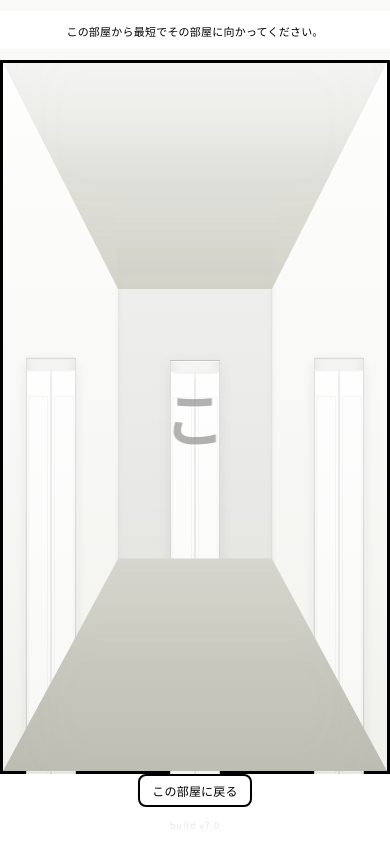
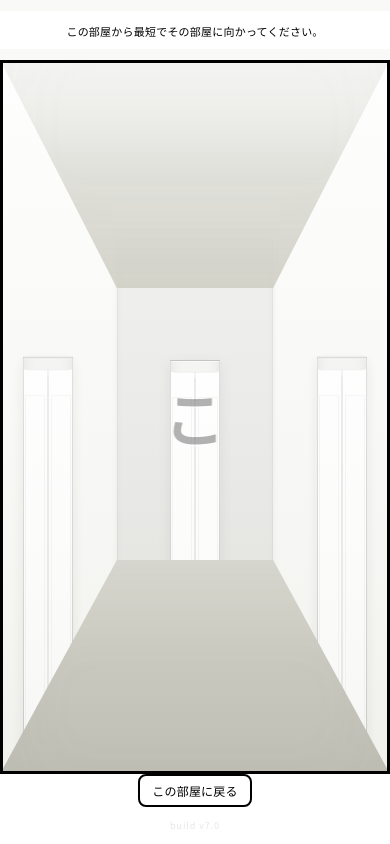
Before and after one commit to boku0210/asoko, a plain HTML site: page index.html in a window 390 px wide. Drawn offline with Linux system fonts and the light colour scheme.

Commit message:
Update index.html

```diff
--- a/index.html
+++ b/index.html
@@ -109,6 +109,16 @@
   position: relative;
   width: 100%;
   height: 100%;
+  z-index: 1;
+}
+
+.stage-frame {
+  position: absolute;
+  inset: 0;
+  border: 3px solid #000000;
+  pointer-events: none;
+  z-index: 101;
+  display: none;
 }
 
 .room {
@@ -689,11 +699,8 @@
     padding: 0;
   }
 
-  .stage-container {
-    aspect-ratio: 1 / 1;
-    width: 100%;
-    height: 100%;
-    border: 3px solid #000000;
+  .stage-frame {
+    display: block;
   }
 
   .door-front {
@@ -817,6 +824,7 @@
           <div class="door-hit-right" id="doorHitRight"></div>
         </div>
       </div>
+      <div class="stage-frame" id="stageFrame"></div>
     </div>
   </div>
 
```
